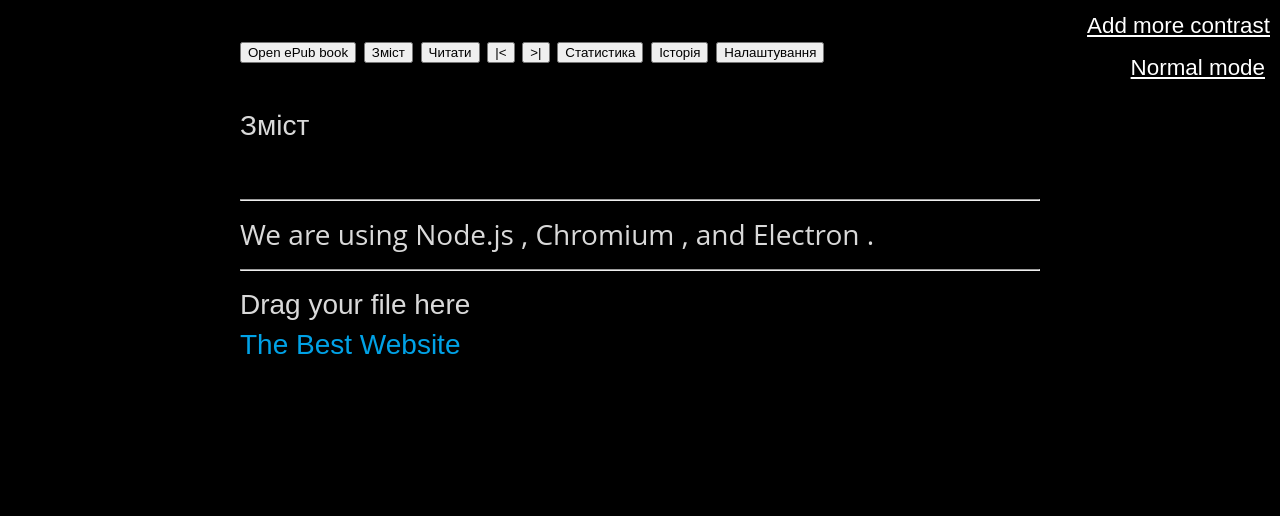
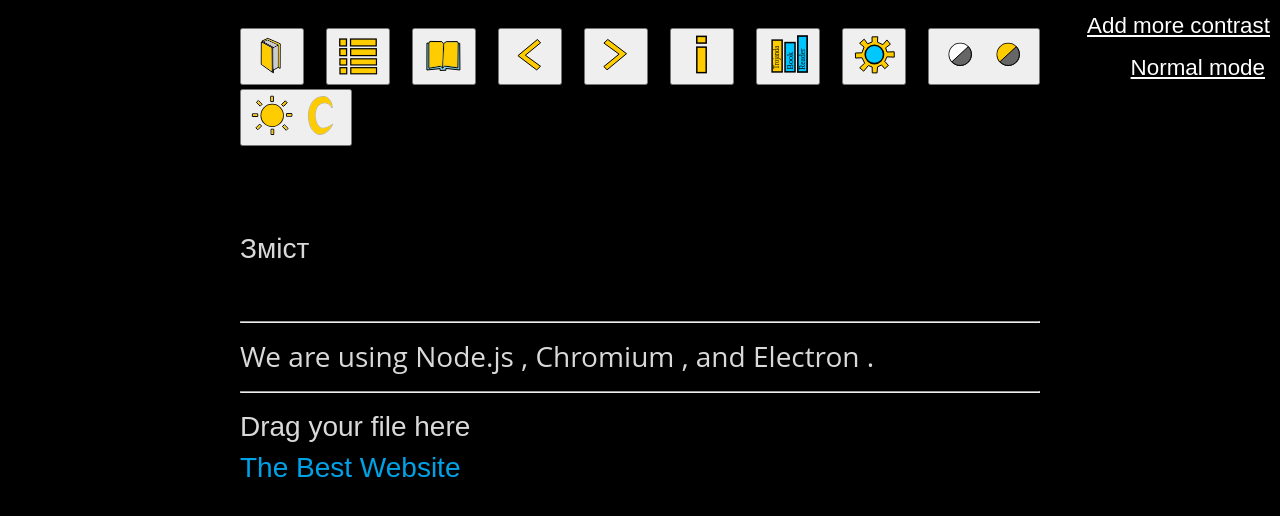
Before and after one commit to Victorq10/trojanda-book-reader, a website with bundled scripts: page assets/index.html in a window 1280 px wide. Built offline with nearby package versions, Linux system fonts and the light colour scheme.

Commit message:
Update top bar with images

```diff
--- a/assets/index.html
+++ b/assets/index.html
@@ -14,18 +14,21 @@
   </head>
   <body>
     <div>
+      <button id="js-open-book-btn" title="Open ePub book"><img src="Images/Open_Book.svg"></button>
+      <button id="js-book-content-btn" title="Зміст"><img src="Images/Book_Content.svg"></button>
+      <button id="js-current-reading-btn" title="Читати"><img src="Images/Reading.svg"></button>
+      <button id="js-prev-chapter-btn" title="Назад"><img src="Images/Previous_Spine.svg"></button>
+      <button id="js-next-chapter-btn" title="Вперед"><img src="Images/Next_Spine.svg"></button>
+      <button id="js-statistics-btn" title="Інформація про книгу"><img src="Images/Book_Info.svg"></button>
+      <button id="js-history-btn" title="Бібліотека"><img src="Images/Library.svg"></button>
+      <button id="js-settings-btn" title="Налаштування"><img src="Images/Settings_Icon.svg"></button>
+      <button id="js-contrast-btn" title="Контраст"><img src="Images/Full_Contrast_Mode.svg" id="img-full-contrast"><img src="Images/Low_Contrast_Mode.svg" id="img-low-contrast"></button>
+      <button id="js-invmode-btn" title="День/Нічь"><img src="Images/Light_Mode.svg" id="img-light"><img src="Images/Dark_Mode.svg" id="img-dark"></button>
+    </div>
+    <br>
+    <div>
       <div id="title"></div>
       <div id="author"></div>
-    </div>
-    <div>
-      <button id="js-open-book-btn">Open ePub book</button>
-      <button id="js-book-content-btn">Зміст</button>
-      <button id="js-current-reading-btn">Читати</button>
-      <button id="js-prev-chapter-btn">|&lt</button>
-      <button id="js-next-chapter-btn">&gt|</button>
-      <button id="js-statistics-btn">Статистика</button>
-      <button id="js-history-btn">Історія</button>
-      <button id="js-settings-btn">Налаштування</button>
     </div>
     <br>
     <div id="toc">
```
